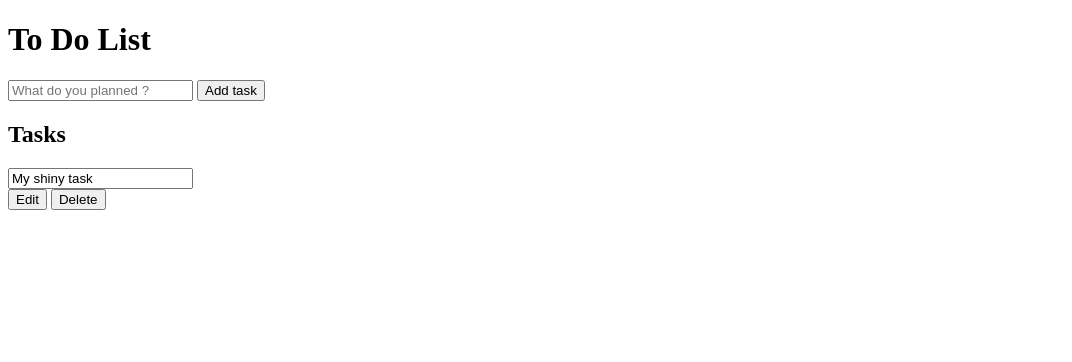
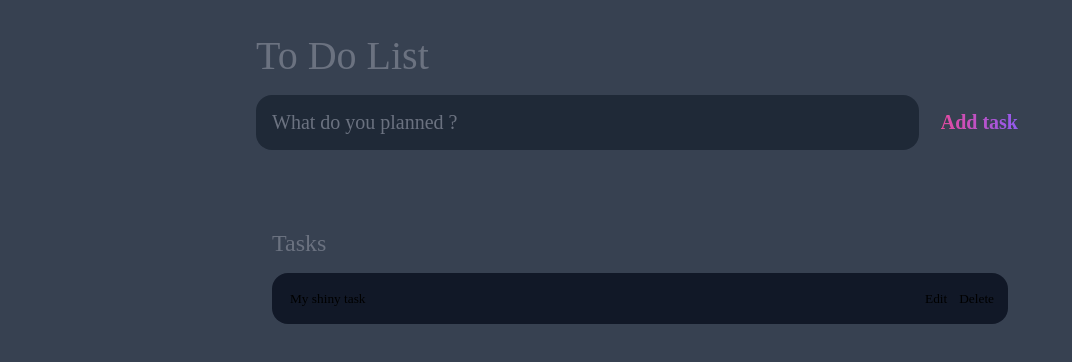
Before and after one commit to daabraga/ToDo-List, a website: page src/index.html in a window 1280 px wide. Shown: the whole page, without its empty margins (0-1072 px from the left). Drawn offline with Linux system fonts and the light colour scheme.

Commit message:
applying css
applying css

```diff
--- a/src/css/index.css
+++ b/src/css/index.css
@@ -2,8 +2,151 @@
     --dark: #374151;
     --darker: #1f2937;
     --darkest: #111827;
+    --gray: #6b7280;
     --light: #eee;
     --pink: #ec4899;
     --purple: #8b5cf6;
-    --green: green;
 }
+
+* {
+    box-sizing: border-box;
+    margin: 0;
+    font-family: 'fira sans', 'sans-serif';
+}
+
+body {
+    display: flex;
+    flex-direction: column;
+    min-height: 100vh;
+    background-color: var(--dark);
+    color: #fff;
+}
+
+header {
+    padding: 2rem 1rem;
+    max-width: 800px;
+    width: 100%;
+    margin: 0 auto;
+}
+
+header h1 {
+    font-size: 2.5rem;
+    font-weight: 300;
+    color: var(--gray);
+    margin-bottom: 1rem;
+}
+
+#new-task-form {
+    display: flex;
+}
+
+input, button {
+    appearance: none;
+    border: none;
+    outline: none;
+    background: none;
+}
+
+#new-task-input {
+    flex: 1 1 0%;
+    background-color: var(--darker);
+    padding: 1rem;
+    border-radius: 1rem;
+    margin-right: 1rem;
+    color: var(--light);
+    font-size: 1.25rem;
+}
+
+#new-task-input::placeholder {
+    color: var(--gray);
+}
+
+#new-task-submit {
+    color: var(--pink);
+    font-size: 1.25rem;
+    font-weight: 700;
+    background-image: linear-gradient(to right, var(--pink), var(--purple));
+    -webkit-background-clip: text;
+    -webkit-text-fill-color: transparent;
+    cursor: pointer;
+    transition: 0.4s;
+}
+
+#new-task-submit:hover {
+    opacity: 0.8;
+}
+
+#new-task-submit:active {
+    opacity: 0.6;
+}
+
+main {
+    flex: 1 1 0%;
+    padding: 2rem 1rem;
+    max-width: 800px;
+    width: 100%;
+    margin: 0 auto;
+}
+
+.task-list {
+    padding: 1rem;
+}
+
+.task-list h2 {
+    font-size: 1.5rem;
+    font-weight: 300;
+    color: var(--gray);
+    margin-bottom: 1rem;
+}
+
+#tasks .task {
+    display: flex;
+    justify-content: space-between;
+    background-color: var(--darkest);
+    padding: 1rem;
+    border-radius: 1rem;
+    margin-bottom: 1rem;
+}
+
+#tasks .task .content .task {
+    color: var(--light);
+    font-size: 1.125rem;
+    width: 100%;
+    display: block;
+    transition: 0.4s;
+}
+
+#tasks .task .content .text:not(:read-only) {
+    color: var(--pink);
+}
+
+#tasks .task .actions {
+    display: flex;
+    margin: 0 -0.5rem;
+}
+
+#task .actions button {
+    cursor: pointer;
+    margin: 0 -0.5rem;
+    font-weight: 700;
+    text-transform: uppercase;
+    transition: 0.4s;
+}
+
+#task .actions button:hover {
+    opacity: 0.8;
+}
+
+#task .actions button:active {
+    opacity: 0.6;
+}
+
+.task .actions .edit {
+    background-color: linear-gradient(to right, var(--pink), var(--purple);
+    -webkit-background-clip: text;
+    -webkit-text-fill-color: transparent;
+}
+
+.task .action .delete {
+    color: crimson;
+}
```
